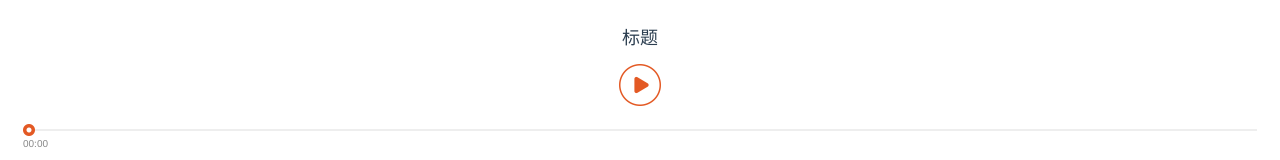
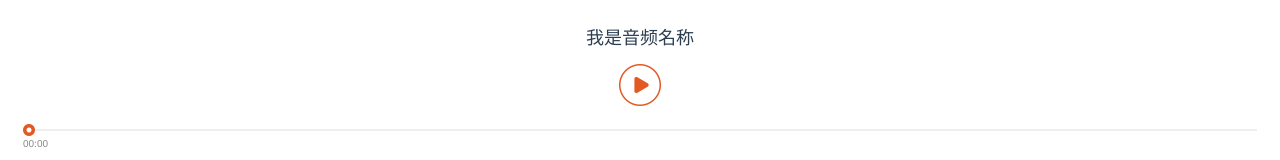
Before and after one commit to 1014156094/vue-audio-player, a Vue app: page / in a window 1280 px wide. Shown: the top 160 px of the page. Built offline with nearby package versions, Linux system fonts and the light colour scheme.

Commit message:
更新README

```diff
--- a/src/components/audio-player/index.vue
+++ b/src/components/audio-player/index.vue
@@ -57,7 +57,7 @@ export default {
       default: '',
       type: String
     },
-    // 音频名字
+    // 音频名称
     audioName: {
       default: '',
       type: String
--- a/src/views/home/index.vue
+++ b/src/views/home/index.vue
@@ -1,7 +1,7 @@
 <template>
   <div>
     <AudiPlayer audio-url="http://txh-cdn.96qbhy.com/20180817175211dtC1vE3z.mp3"
-                audio-name="标题" />
+                audio-name="我是音频名称" />
   </div>
 </template>
 
```
Also changed, not shown: 1 other file (tests, documents, lock files or other folders).
